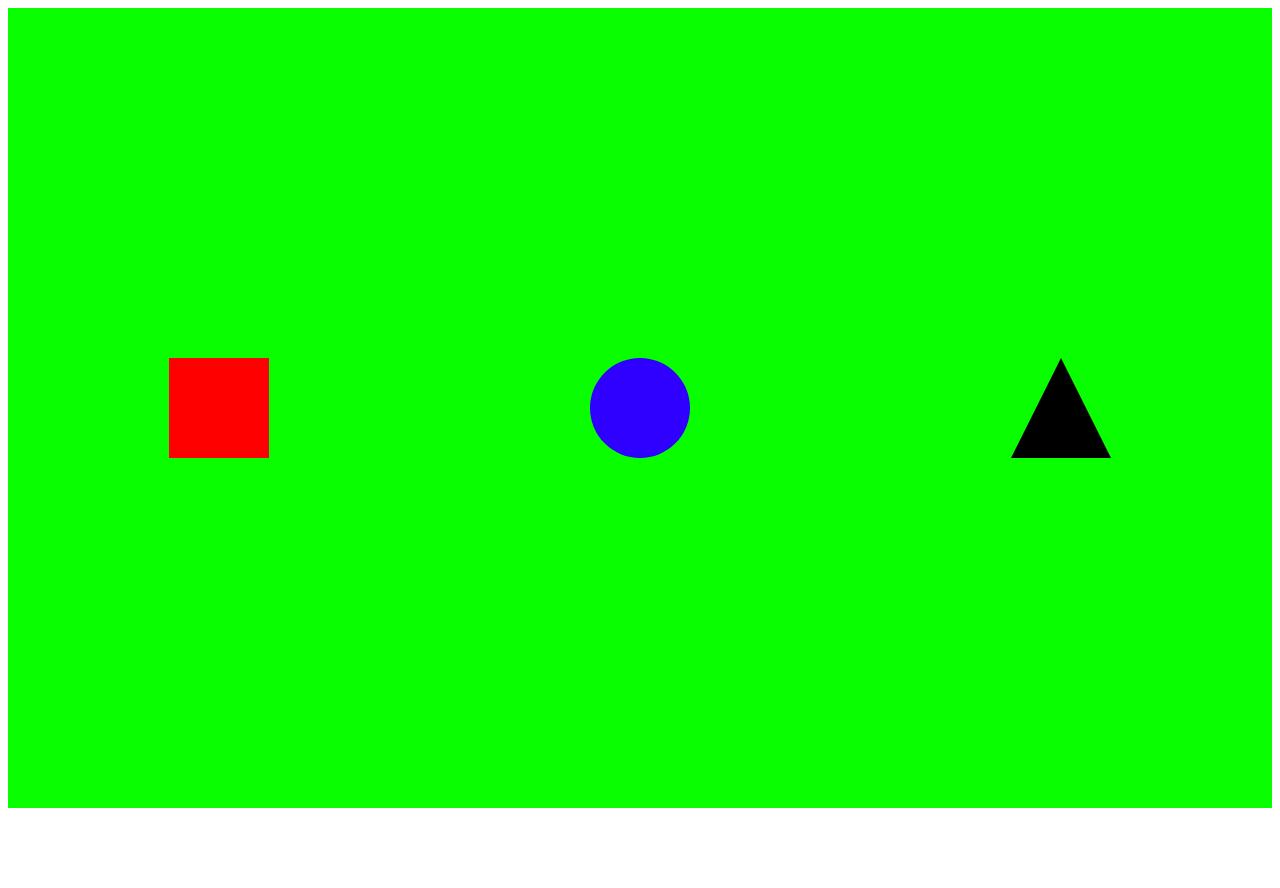
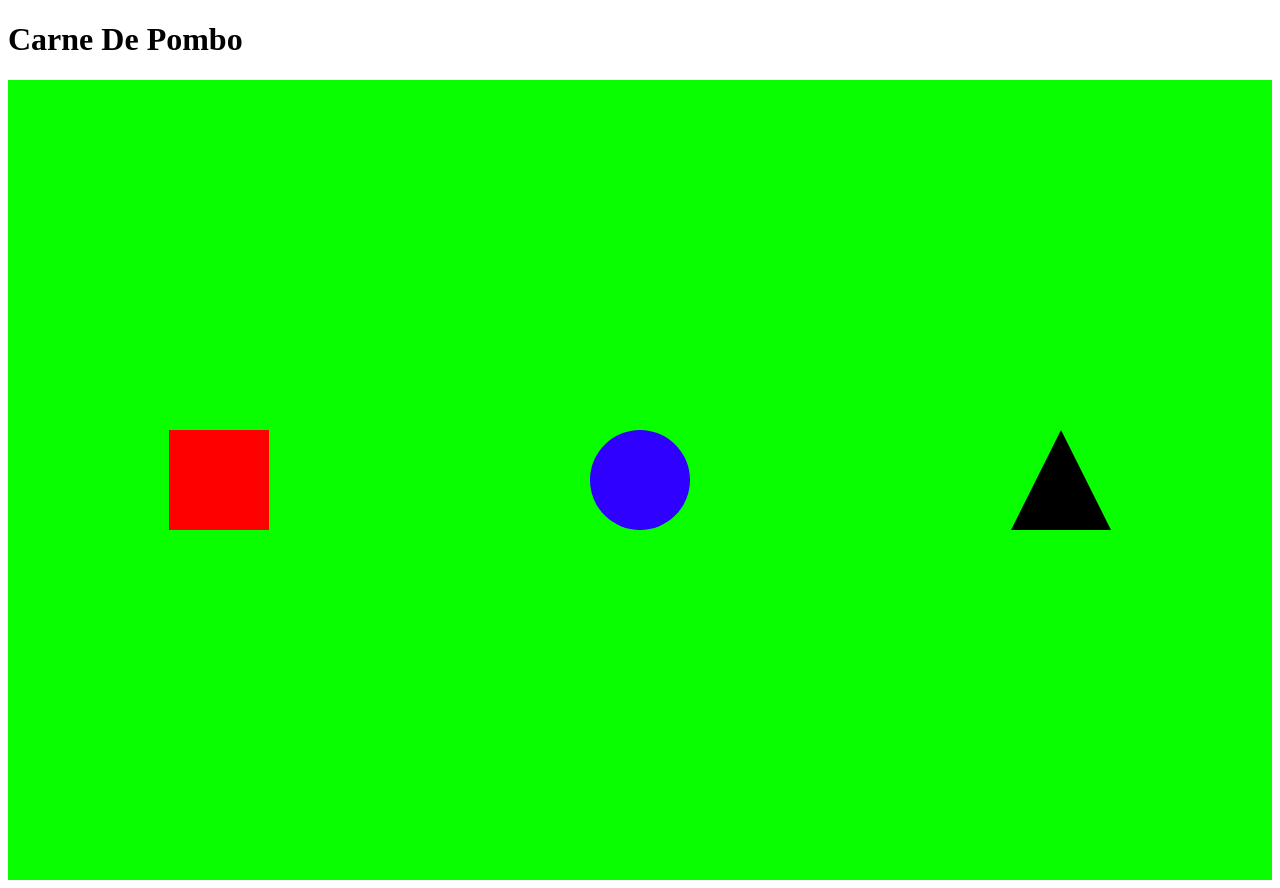
Before and after one commit to CarneDePombo/PrimeiraAulaBackEnd, a plain HTML site: page index.html in a window 1280 px wide. Before the commit the page ends 816 px from the top, so only its background shows below. Drawn offline with Linux system fonts and the light colour scheme.

Commit message:
Update index.html

```diff
--- a/index.html
+++ b/index.html
@@ -34,6 +34,7 @@
             </style>
         </head>
         <body>
+            <h1>Carne De Pombo</h1>
             <div class="container">
             <div class="quadrado"></div>
             <div class="circulo"></div>
```
